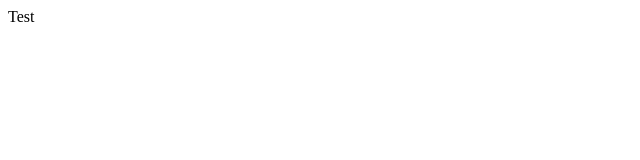
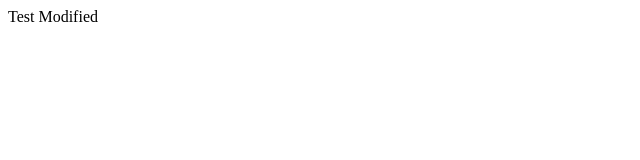
Before and after one commit to ryadav9969/MyTest, a plain HTML site: page index.html in a window 1280 px wide. Shown: the full height of the page, 0-640 px from the left. Drawn offline with Linux system fonts and the light colour scheme.

Commit message:
index file updated

```diff
--- a/index.html
+++ b/index.html
@@ -4,7 +4,7 @@
 	</head>
 
 	<body>
-		Test
+		Test Modified
 	</body>
 
 
```
